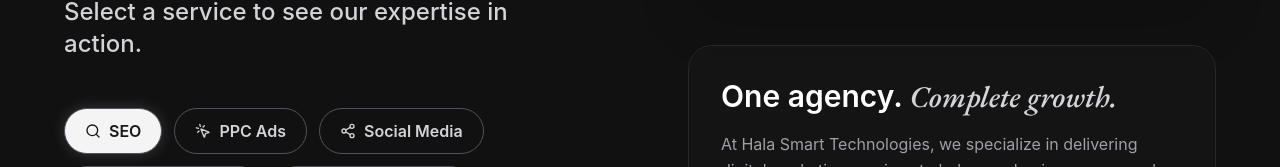
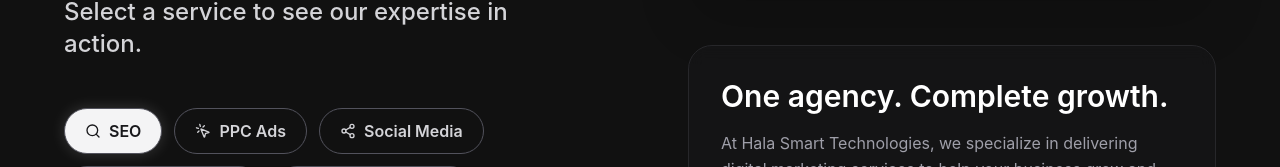
Before and after one commit to iamsaifaii/hala, a Next.js app: page / in a window 1280 px wide. Shown: the part 1252-1419 px from the top of the page. Built offline with nearby package versions, Linux system fonts and the light colour scheme.

Commit message:
Update MarketingSolutions image to use picmarketingsolution.svg

```diff
--- a/src/components/MarketingSolutions/MarketingSolutions.tsx
+++ b/src/components/MarketingSolutions/MarketingSolutions.tsx
@@ -66,7 +66,7 @@
           {/* Custom Image Illustration */}
           <div className="relative w-full mx-auto lg:ml-auto select-none rounded-[20px] md:rounded-[32px] overflow-hidden drop-shadow-2xl">
             <Image
-              src="/pic.webp"
+              src="/picmarketingsolution.svg"
               alt="Marketing Illustration"
               width={1280}
               height={720}
@@ -77,7 +77,7 @@
           {/* Description Text & CTA */}
           <div className="flex flex-col bg-zinc-900/50 p-6 md:p-8 rounded-[20px] md:rounded-3xl border border-zinc-800 backdrop-blur-sm">
             <h3 className="font-poppins font-semibold text-2xl md:text-3xl text-white mb-3 md:mb-4">
-              One agency. <span className="eb-garamond italic text-zinc-300 font-normal">Complete growth.</span>
+              One agency. Complete growth.
             </h3>
             <p className="text-zinc-400 text-sm md:text-base leading-relaxed mb-6 md:mb-8">
               At Hala Smart Technologies, we specialize in delivering digital marketing services to help your business grow and stand out in today's competitive market. From result-driven SEO services and high-performing PPC campaigns to creative content marketing and strategic social media management, we cover all aspects of online growth.
```
